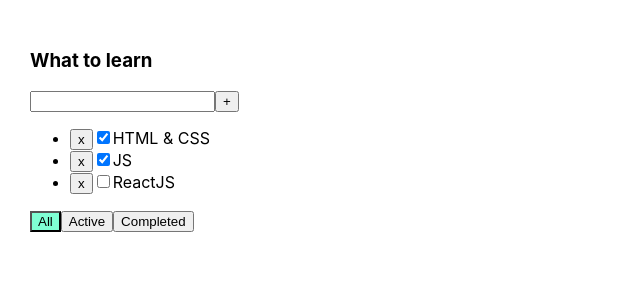
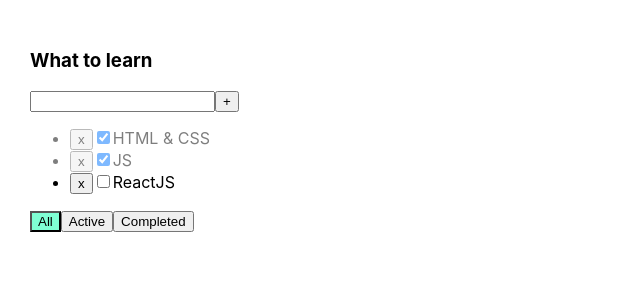
Before and after one commit to oleg-lego-lego/todolist_for_the_lesson, a React (Create React App) app: page / in a window 1280 px wide. Shown: the top 300 px of the page, without its empty margins (0-640 px from the left). Built offline with nearby package versions, Linux system fonts and the light colour scheme.

Commit message:
add style css for completed task

```diff
--- a/src/App.css
+++ b/src/App.css
@@ -18,3 +18,7 @@
 .activeFilter {
     background-color: aquamarine;
 }
+
+.isDone {
+    opacity: 0.5;
+}
--- a/src/Todolist.tsx
+++ b/src/Todolist.tsx
@@ -55,7 +55,7 @@ export const Todolist = (props: TodolistPropsType) => {
             <ul>
                 {props.tasks.map((t) => {
                     return (
-                        <li key={t.id}>
+                        <li key={t.id} className={t.isDone ? 'isDone' : ''}>
                             <button onClick={() => props.removeTask(t.id)}>x</button>
                             <input
                                 type="checkbox"
```
